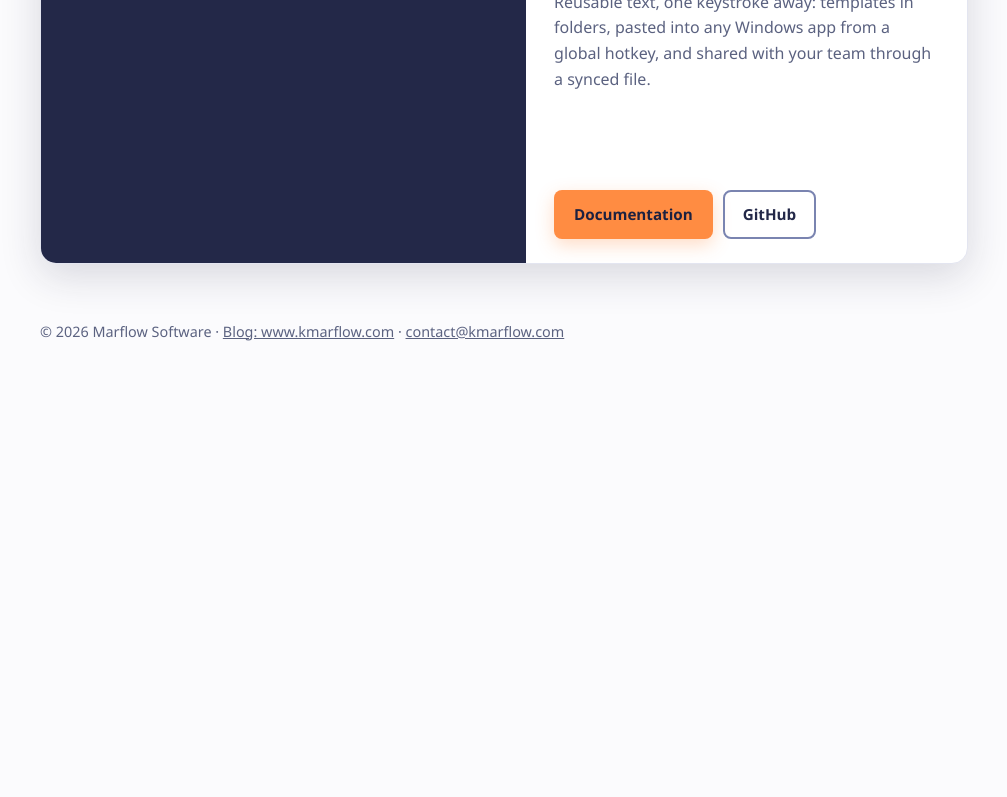
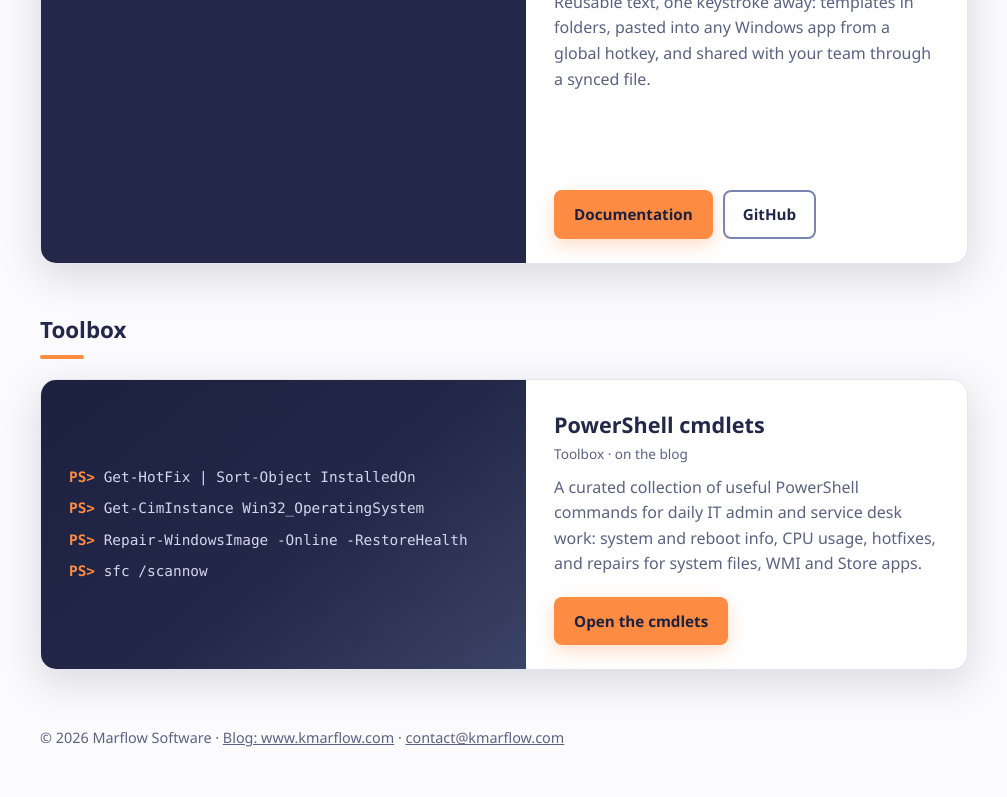
Before and after one commit to halatsWol/halatsWol.github.io, a plain HTML site: page index.html in a window 1280 px wide. Shown: the part 548-1345 px from the top of the page, without its empty margins (136-1143 px from the left). Before the commit the page ends 939 px from the top, so only its background shows below. Drawn offline with Linux system fonts and the light colour scheme.

Commit message:
landing page: toolbox section with PowerShell cmdlets

```diff
--- a/index.html
+++ b/index.html
@@ -47,7 +47,7 @@
     .product {
       position: relative;
       display: grid;
-      grid-template-columns: 1.1fr 1fr;
+      grid-template-columns: minmax(0, 1.1fr) minmax(0, 1fr);
       background: var(--surface);
       border: 1px solid var(--surface-line);
       border-radius: 16px;
@@ -64,6 +64,14 @@
     .product h3 a:focus-visible::after { outline: 3px solid var(--orange); outline-offset: -3px; }
     .product ms-store-badge, .product .buttons { position: relative; z-index: 2; }
     .product .art { background: var(--ink) center / cover no-repeat; min-height: 260px; }
+    .product .art.code {
+      display: flex; flex-direction: column; justify-content: center; gap: 10px;
+      padding: 28px; color: var(--sub); font: 0.9rem/1.5 "Cascadia Mono", Consolas, monospace;
+      background: linear-gradient(140deg, var(--ink-deep) 0%, var(--ink) 55%, var(--key) 100%);
+    }
+    .product .art.code div { white-space: nowrap; overflow: hidden; text-overflow: ellipsis; }
+    .product .art.code b { color: var(--orange); font-weight: 600; }
+    .product + h2 { margin-top: 48px; }
     .product .body { padding: 28px 28px 24px; }
     .product .title { display: flex; align-items: center; gap: 14px; margin-bottom: 10px; }
     .product .title img { width: 52px; height: 52px; border-radius: 12px; }
@@ -82,7 +90,7 @@
     footer a:hover { color: var(--orange); }
 
     @media (max-width: 720px) {
-      .product { grid-template-columns: 1fr; }
+      .product { grid-template-columns: minmax(0, 1fr); }
       .product .art { min-height: 180px; }
       .deco { display: none; }
     }
@@ -120,6 +128,29 @@
         </div>
       </div>
     </section>
+
+    <h2>Toolbox</h2>
+
+    <section class="product">
+      <div class="art code" aria-hidden="true">
+        <div><b>PS&gt;</b> Get-HotFix | Sort-Object InstalledOn</div>
+        <div><b>PS&gt;</b> Get-CimInstance Win32_OperatingSystem</div>
+        <div><b>PS&gt;</b> Repair-WindowsImage -Online -RestoreHealth</div>
+        <div><b>PS&gt;</b> sfc /scannow</div>
+      </div>
+      <div class="body">
+        <div class="title">
+          <div>
+            <h3><a href="https://www.kmarflow.com/toolbox/cmdlets/">PowerShell cmdlets</a></h3>
+            <div class="tag">Toolbox &middot; on the blog</div>
+          </div>
+        </div>
+        <p>A curated collection of useful PowerShell commands for daily IT admin and service desk work: system and reboot info, CPU usage, hotfixes, and repairs for system files, WMI and Store apps.</p>
+        <div class="buttons">
+          <a class="btn primary" href="https://www.kmarflow.com/toolbox/cmdlets/">Open the cmdlets</a>
+        </div>
+      </div>
+    </section>
   </main>
 
   <footer>
```
